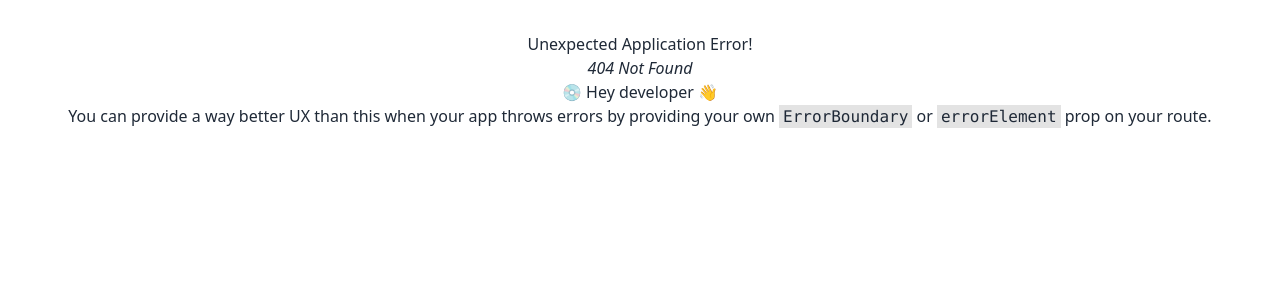
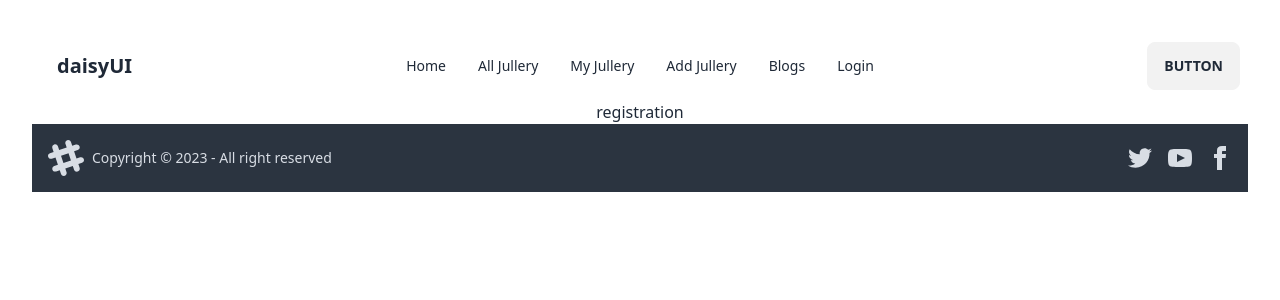
Before and after one commit to Iqubal905/julleryShop, a React (Vite) app: page /registration in a window 1280 px wide. Before the commit this address had no page. Shown: the top 300 px of the page. Built offline with nearby package versions, Linux system fonts and the light colour scheme.

Commit message:
login page add

```diff
--- /dev/null
+++ b/src/pages/Login.jsx
@@ -0,0 +1,11 @@
+import React from 'react';
+
+const Login = () => {
+    return (
+        <div>
+            <h2>login</h2>
+        </div>
+    );
+};
+
+export default Login;
--- /dev/null
+++ b/src/pages/Registration.jsx
@@ -0,0 +1,11 @@
+import React from 'react';
+
+const Registration = () => {
+    return (
+        <div>
+            <h2>registration</h2>
+        </div>
+    );
+};
+
+export default Registration;
--- a/src/pages/shared/Navbar.jsx
+++ b/src/pages/shared/Navbar.jsx
@@ -9,6 +9,7 @@ const NavOptions = <>
     <li><Link  to="/myJullery">My Jullery</Link></li>
     <li><Link  to="/addJullery">Add Jullery</Link></li>
     <li><Link to="/blog">Blogs</Link></li>
+    <li><Link to="/login">Login</Link></li>
 </>
 
 
```
Also changed, not shown: src/router/Router.jsx (+10 -0 lines).
